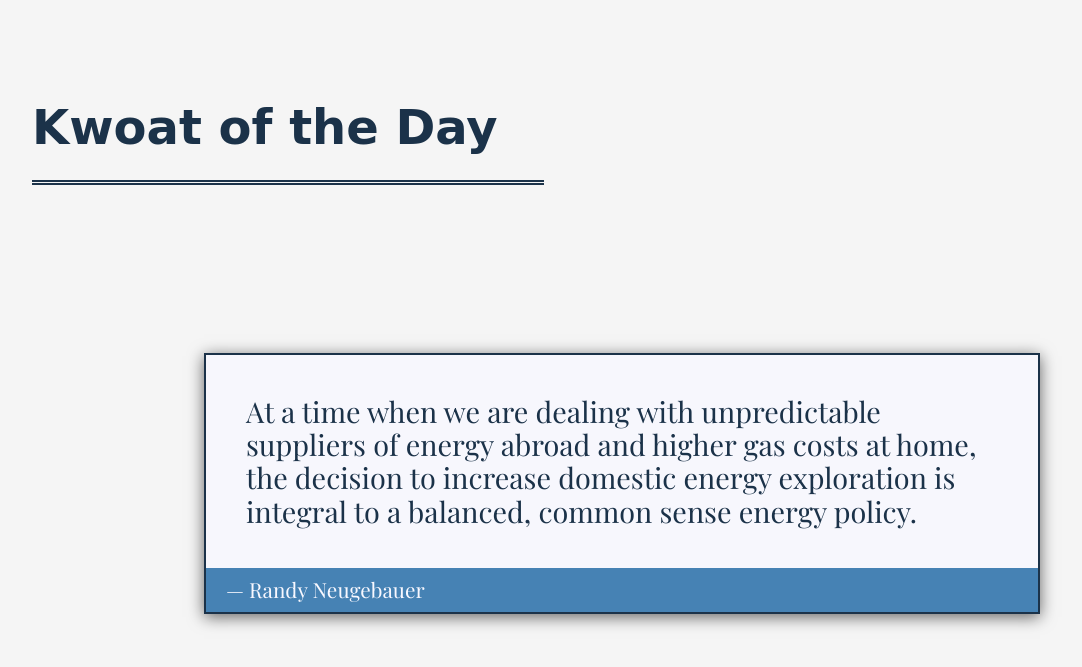
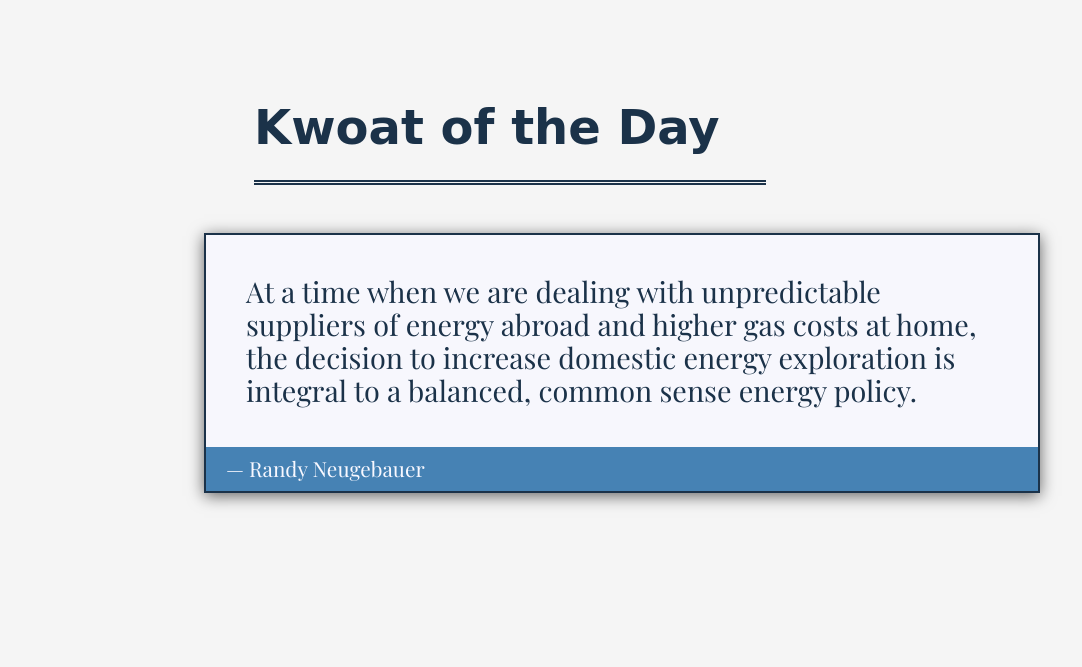
Before and after one commit to winecountry/quote-me, a Django app: page / in a window 1280 px wide. Shown: the part 66-733 px from the top of the page, without its empty margins (18-1100 px from the left). Run offline with Django 3.2, Linux system fonts and the light colour scheme; data comes from the database, SQL or seed files in the repository.

Commit message:
Improve template designs.

```diff
--- /dev/null
+++ b/static/src/sass/_profile.scss
@@ -0,0 +1,5 @@
+#profile_container {
+  width: 90vw;
+  display: flex;
+  justify-content: center;
+}
--- a/templates/base.html
+++ b/templates/base.html
@@ -4,7 +4,7 @@
     <meta charset="UTF-8">
     {% load static %}
     <link rel="stylesheet" href="{% static 'dist/css/style.css' %}">
-    <script type="text/javascript" src="{% static 'dist/js/script.js' %}"></script>
+    <script type="text/javascript" src="{% static 'dist/js/bundle.js' %}"></script>
     <title>Kwoat.me</title>
 </head>
 <body>
--- a/templates/daily_quote/base_daily_quote.html
+++ b/templates/daily_quote/base_daily_quote.html
@@ -4,10 +4,13 @@
 {% block home %}
 {% endblock home %}
 
+<div id="profile_container">
     {% block profile_info %}
     {% endblock profile_info %}
+
+    <div id="quotes">
+        <article>
             <h3>Kwoat of the Day</h3>
-<article>
             <div id="quote_container">
                 <blockquote id="quote_string">{{ quote.text }}</blockquote>
                 <div id="author">&mdash; {{ quote.author }}</div>
@@ -19,4 +22,7 @@
 
         {% block feed %}
         {% endblock feed %}
+    </div>
+</div>
+
 {% endblock daily_quote %}
--- a/templates/daily_quote/profile.html
+++ b/templates/daily_quote/profile.html
@@ -1,7 +1,10 @@
 {% extends "daily_quote/base_daily_quote.html" %}
 
 {% block profile_info %}
-    <p>Profile Info</p>
+    <aside id="profile">
+        <h3>{{ profile.user.username }}</h3>
+        <p>{{ profile.bio }}</p>
+    </aside>
 {% endblock profile_info %}
 
 {% block rank_controls %}
```
Lines whose indentation alone changed are shown as unchanged.
